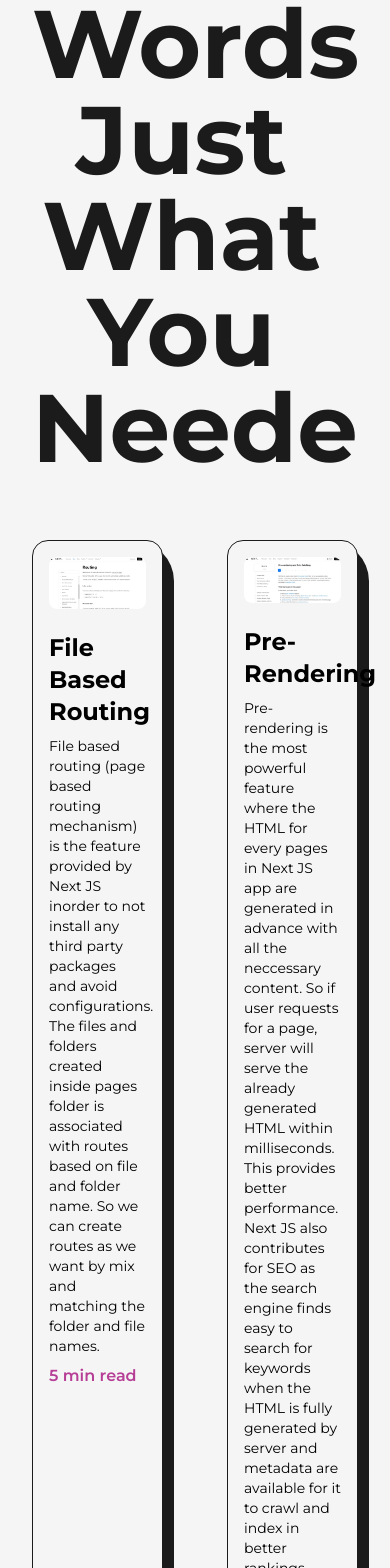
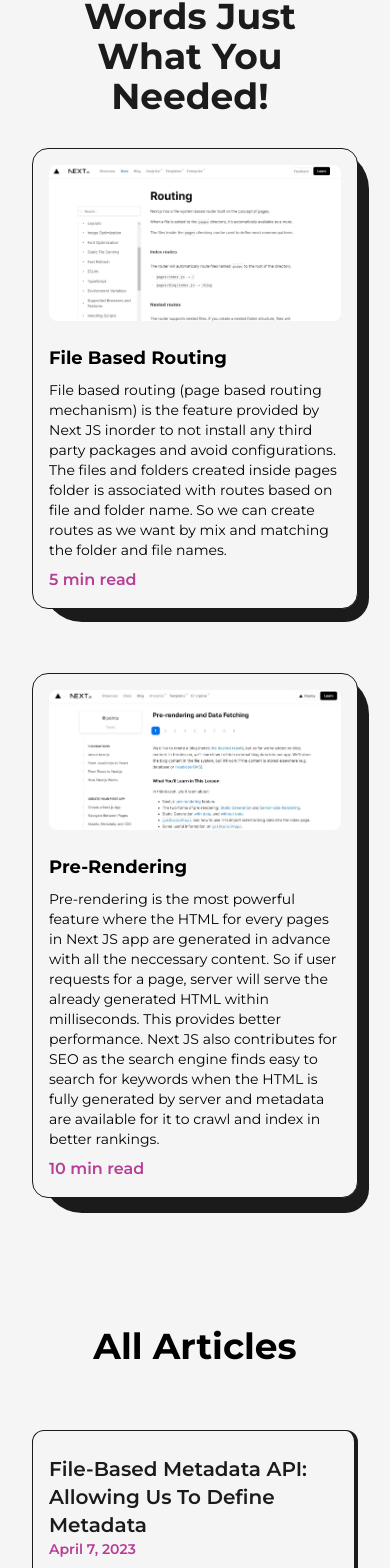
Before and after one commit to Audiph/prophet-gaming, a Next.js app: page /articles in a window 390 px wide. Shown: the part 110-1678 px from the top of the page. Built offline with nearby package versions, Linux system fonts and the light colour scheme.

Commit message:
modify articles page to be responsive and tweak home page

```diff
--- a/src/components/JoinUs.js
+++ b/src/components/JoinUs.js
@@ -3,7 +3,7 @@
 
 const JoinUs = () => {
   return (
-    <div className="fixed left-4 bottom-20 flex items-center justify-center md:right-1 md:left-auto md:top-20 md:bottom-auto md:absolute">
+    <div className="fixed left-4 bottom-20 flex items-center justify-center md:right-1 md:left-auto md:top-20 md:bottom-auto md:absolute sm:right-0">
       <div className="w-48 h-auto flex items-center justify-center relative md:w-24 md:top-2 md:bottom-auto">
         <Link
           href="https://discord.gg/kJBrUsmdjp"
--- a/src/pages/articles.js
+++ b/src/pages/articles.js
@@ -50,7 +50,7 @@
         ref={imgRef}
         src={img}
         alt={title}
-        className="z-10 w-96 h-auto hidden absolute rounded-lg"
+        className="z-10 w-96 h-auto hidden absolute rounded-lg md:!hidden"
       />
     </Link>
   );
@@ -78,7 +78,7 @@
         />
       </Link>
       <Link href={link} target="_blank">
-        <h2 className="capitalize text-2xl font-bold my-2 mt-4 hover:underline">
+        <h2 className="capitalize text-2xl font-bold my-2 mt-4 hover:underline xs:text-lg">
           {title}
         </h2>
       </Link>
@@ -96,10 +96,10 @@
       initial={{ y: 200 }}
       whileInView={{ y: 0, transition: { duration: 0.5, ease: 'easeInOut' } }}
       viewport={{ once: true }}
-      className="relative w-full p-4 py-6 my-4 rounded-xl flex items-center justify-between bg-light text-dark first:mt-0 border border-solid border-dark border-r-4 border-b-4 dark:border-light dark:bg-dark dark:text-light"
+      className="relative w-full p-4 py-6 my-4 rounded-xl flex items-center justify-between bg-light text-dark first:mt-0 border border-solid border-dark border-r-4 border-b-4 dark:border-light dark:bg-dark dark:text-light sm:flex-col"
     >
       <MovingImg title={title} img={img} link={link} />
-      <span className="text-primary dark:text-primaryDark font-semibold pl-4">
+      <span className="text-primary dark:text-primaryDark font-semibold pl-4 sm:self-start sm:pl-0 xs:text-sm">
         {date}
       </span>
     </motion.li>
@@ -116,8 +116,11 @@
 
       <main className="w-full mb-16 flex flex-col items-center justify-center overflow-hidden dark:text-light">
         <Layout className="pt-16">
-          <AnimatedText text="Words Just What You Needed!" className="mb-16" />
-          <ul className="grid grid-cols-2 gap-16">
+          <AnimatedText
+            text="Words Just What You Needed!"
+            className="mb-16 lg:!text-7xl sm:mb-8 sm:!text-6xl xs:!text-4xl"
+          />
+          <ul className="grid grid-cols-2 gap-16 lg:gap-8 md:grid-cols-1 md:gap-y-16">
             <FeaturedArticle
               title="File based routing"
               summary="File based routing (page based routing mechanism) is the feature provided by Next JS inorder to not install any third party packages and avoid configurations. The files and folders created inside pages folder is associated with routes based on file and folder name. So we can create routes as we want by mix and matching the folder and file names."
```
